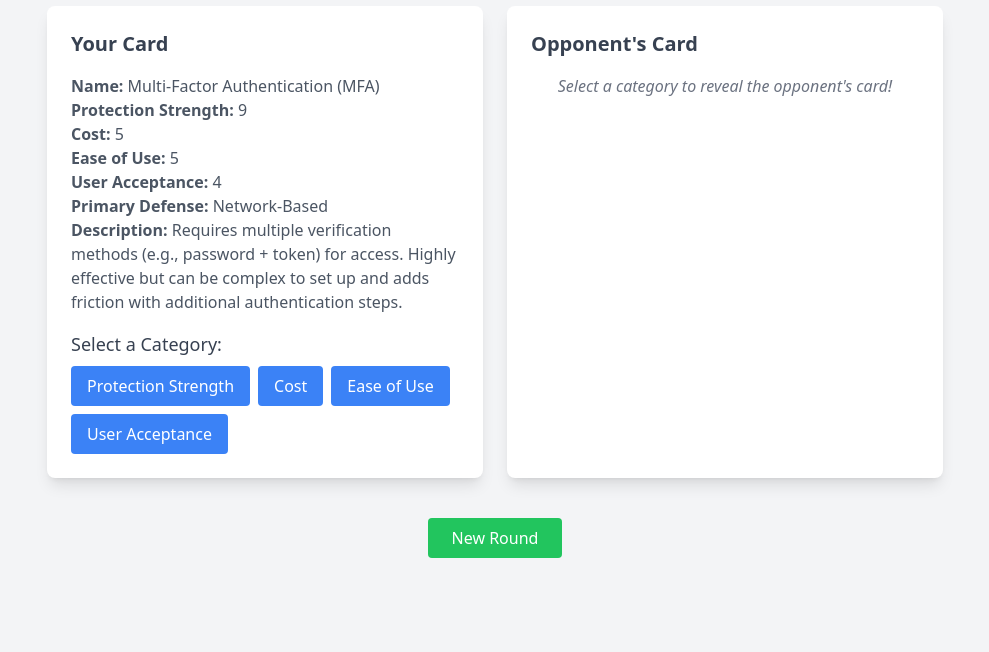
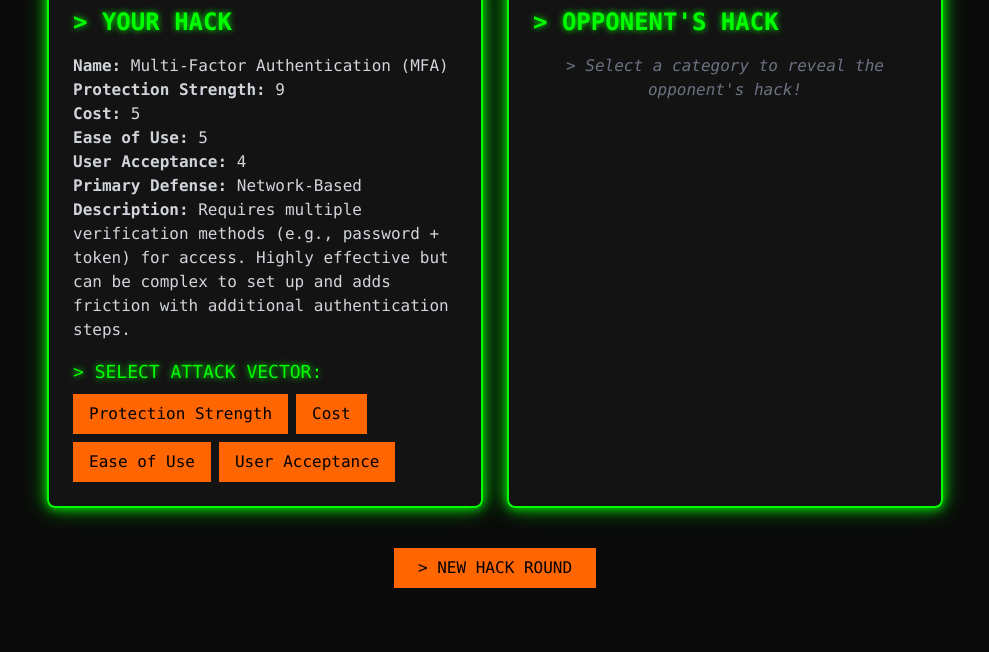
Before and after one commit to mr-r3b00t/cyber-top-trumps, a plain HTML site: page index.html in a window 1280 px wide. Shown: the part 148-800 px from the top of the page, without its empty margins (145-1134 px from the left). Drawn offline with nearby package versions, Linux system fonts and the light colour scheme.

Commit message:
Update index.html

```diff
--- a/index.html
+++ b/index.html
@@ -5,15 +5,44 @@
   <meta name="viewport" content="width=device-width, initial-scale=1.0">
   <title>Security Controls Top Trumps</title>
   <script src="https://cdn.tailwindcss.com"></script>
+  <style>
+    body {
+      background: #0a0a0a; /* Solid near-black for dark mode */
+      color: #e0e0e0; /* Light gray for high-contrast text */
+    }
+    .neon-border {
+      border: 2px solid #00ff00; /* Neon green border */
+      box-shadow: 0 0 12px #00ff00, 0 0 24px rgba(0, 255, 0, 0.5); /* Enhanced neon glow */
+    }
+    .neon-button {
+      @apply font-mono font-bold rounded transition-all duration-300;
+      background-color: #ff6600; /* Neon orange */
+      color: #000; /* Black text for better visibility */
+      text-shadow: 0 0 3px #ff6600;
+    }
+    .neon-button:hover {
+      background-color: #a100a1; /* Neon purple on hover */
+      color: #fff; /* White text on hover */
+      box-shadow: 0 0 18px #a100a1;
+      text-shadow: 0 0 6px #a100a1;
+    }
+    .neon-text {
+      color: #00ff00;
+      text-shadow: 0 0 6px #00ff00;
+    }
+    .card-bg {
+      background-color: rgba(20, 20, 20, 0.9); /* Slightly transparent dark gray */
+    }
+  </style>
 </head>
-<body class="bg-gray-100 min-h-screen flex flex-col items-center justify-center p-4">
-  <h1 class="text-3xl font-bold text-gray-800 mb-6">Security Controls Top Trumps</h1>
+<body class="min-h-screen flex flex-col items-center justify-center p-4 font-mono">
+  <h1 class="text-4xl font-bold neon-text mb-6">HACKER TOP TRUMPS: SECURITY CONTROLS</h1>
 
   <div id="game" class="flex flex-col md:flex-row gap-6 max-w-4xl w-full">
     <!-- Player Card -->
-    <div class="bg-white rounded-lg shadow-lg p-6 w-full md:w-1/2">
-      <h2 class="text-xl font-semibold text-gray-700 mb-4">Your Card</h2>
-      <div id="playerCard" class="text-gray-600">
+    <div class="card-bg rounded-lg neon-border p-6 w-full md:w-1/2">
+      <h2 class="text-2xl font-semibold neon-text mb-4">> YOUR HACK</h2>
+      <div id="playerCard" class="text-gray-300">
         <p><strong>Name:</strong> <span id="playerName"></span></p>
         <p><strong>Protection Strength:</strong> <span id="playerProtection"></span></p>
         <p><strong>Cost:</strong> <span id="playerCost"></span></p>
@@ -23,21 +52,21 @@
         <p><strong>Description:</strong> <span id="playerDescription"></span></p>
       </div>
       <div class="mt-4">
-        <h3 class="text-lg font-medium text-gray-700">Select a Category:</h3>
+        <h3 class="text-lg font-medium neon-text">> SELECT ATTACK VECTOR:</h3>
         <div class="flex flex-wrap gap-2 mt-2">
-          <button onclick="compare('protection')" class="bg-blue-500 text-white px-4 py-2 rounded hover:bg-blue-600">Protection Strength</button>
-          <button onclick="compare('cost')" class="bg-blue-500 text-white px-4 py-2 rounded hover:bg-blue-600">Cost</button>
-          <button onclick="compare('ease')" class="bg-blue-500 text-white px-4 py-2 rounded hover:bg-blue-600">Ease of Use</button>
-          <button onclick="compare('acceptance')" class="bg-blue-500 text-white px-4 py-2 rounded hover:bg-blue-600">User Acceptance</button>
+          <button onclick="compare('protection')" class="neon-button px-4 py-2">Protection Strength</button>
+          <button onclick="compare('cost')" class="neon-button px-4 py-2">Cost</button>
+          <button onclick="compare('ease')" class="neon-button px-4 py-2">Ease of Use</button>
+          <button onclick="compare('acceptance')" class="neon-button px-4 py-2">User Acceptance</button>
         </div>
       </div>
     </div>
 
     <!-- Opponent Card -->
-    <div class="bg-white rounded-lg shadow-lg p-6 w-full md:w-1/2">
-      <h2 class="text-xl font-semibold text-gray-700 mb-4">Opponent's Card</h2>
-      <div id="opponentCard" class="text-gray-600">
-        <div id="opponentHidden" class="text-center text-gray-500 italic">Select a category to reveal the opponent's card!</div>
+    <div class="card-bg rounded-lg neon-border p-6 w-full md:w-1/2">
+      <h2 class="text-2xl font-semibold neon-text mb-4">> OPPONENT'S HACK</h2>
+      <div id="opponentCard" class="text-gray-300">
+        <div id="opponentHidden" class="text-center text-gray-500 italic">> Select a category to reveal the opponent's hack!</div>
         <div id="opponentDetails" class="hidden">
           <p><strong>Name:</strong> <span id="opponentName"></span></p>
           <p><strong>Protection Strength:</strong> <span id="opponentProtection"></span></p>
@@ -51,8 +80,8 @@
     </div>
   </div>
 
-  <div id="result" class="mt-6 text-lg font-medium text-gray-800"></div>
-  <button onclick="newRound()" class="mt-4 bg-green-500 text-white px-6 py-2 rounded hover:bg-green-600">New Round</button>
+  <div id="result" class="mt-6 text-lg font-bold neon-text"></div>
+  <button onclick="newRound()" class="mt-4 neon-button px-6 py-2">> NEW HACK ROUND</button>
 
   <script>
     const controls = [
```
